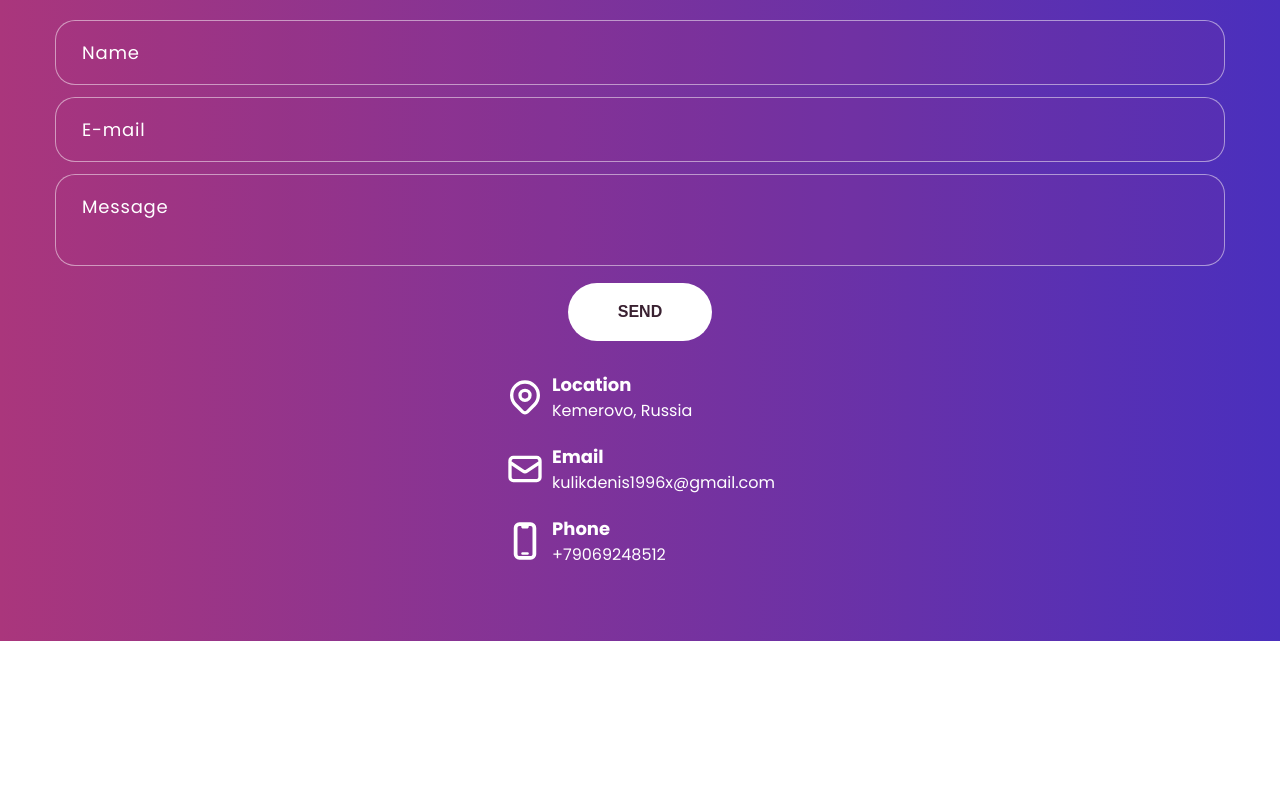
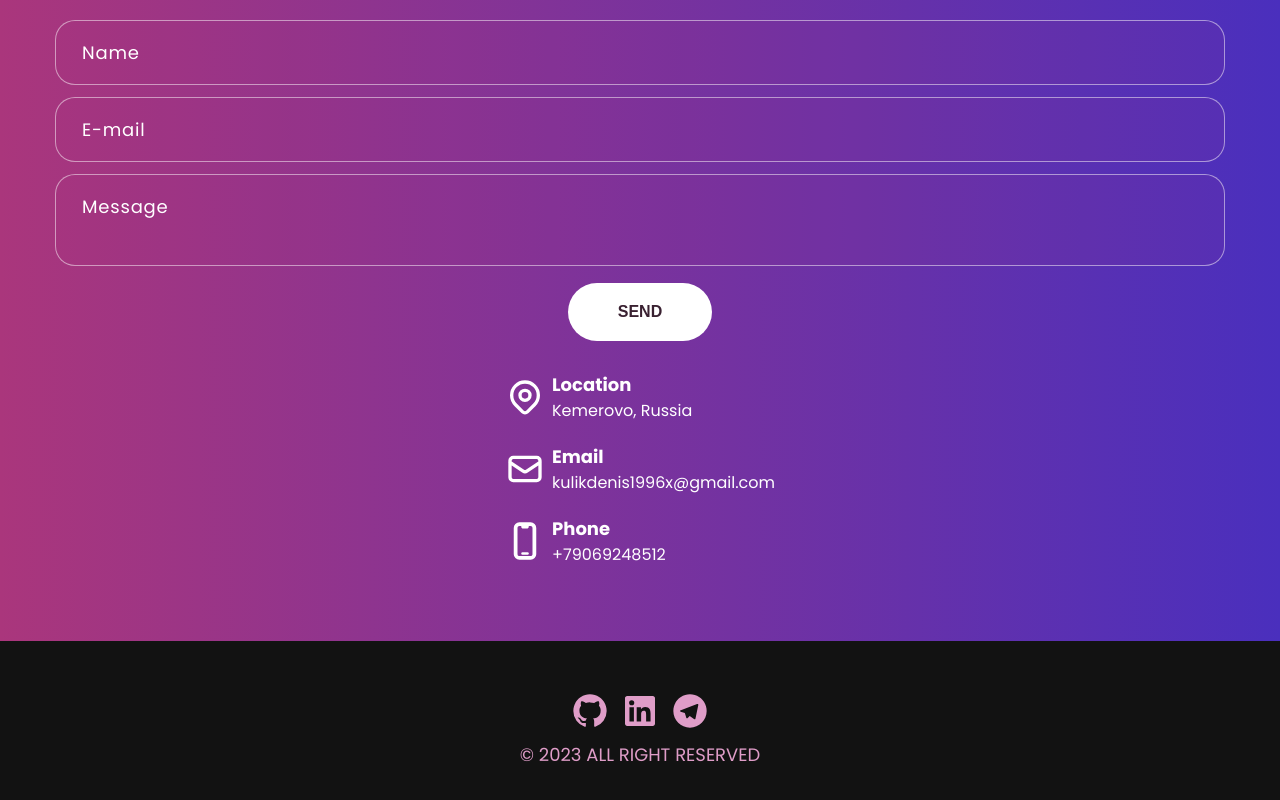
Before and after one commit to DenisKulik/frontend-developer-portfolio, a React (Vite) app: page / in a window 1280 px wide. Shown: the part 2600-3400 px from the top of the page. Before the commit the page ends 3241 px from the top, so only its background shows below. Built offline with nearby package versions, Linux system fonts and the light colour scheme.

Commit message:
add Footer section

```diff
--- a/src/App.tsx
+++ b/src/App.tsx
@@ -7,6 +7,7 @@ import { projects, skills } from './data/data.ts';
 import Projects from './layout/Projects';
 import ProjectsContext from './context/ProjectsContext.ts';
 import Contact from './layout/Contact';
+import Footer from './layout/Footer';
 
 const App = () => {
     return (
@@ -18,6 +19,7 @@ const App = () => {
                     <Skills />
                     <Projects />
                     <Contact />
+                    <Footer />
                 </AppWrapper>
             </ProjectsContext.Provider>
         </SkillsContext.Provider>
--- /dev/null
+++ b/src/layout/Footer/FooterStyles.ts
@@ -0,0 +1,15 @@
+import styled from 'styled-components';
+
+export const FooterWrapper = styled.section`
+  display: flex;
+  flex-direction: column;
+  align-items: center;
+  gap: 1em;
+  padding: 5rem 0;
+`;
+
+export const Copyright = styled.div`
+  font-size: 1.8rem;
+  color: ${props => props.theme.colors.primaryLight};
+  text-transform: uppercase;
+`;
--- /dev/null
+++ b/src/layout/Footer/index.tsx
@@ -0,0 +1,13 @@
+import { Copyright, FooterWrapper } from './FooterStyles.ts';
+import SocialLinks from '../../components/SocialLinks';
+
+const Footer = () => {
+    return (
+        <FooterWrapper>
+            <SocialLinks iconSize="4rem" />
+            <Copyright>© 2023 all right reserved</Copyright>
+        </FooterWrapper>
+    );
+};
+
+export default Footer;
```
